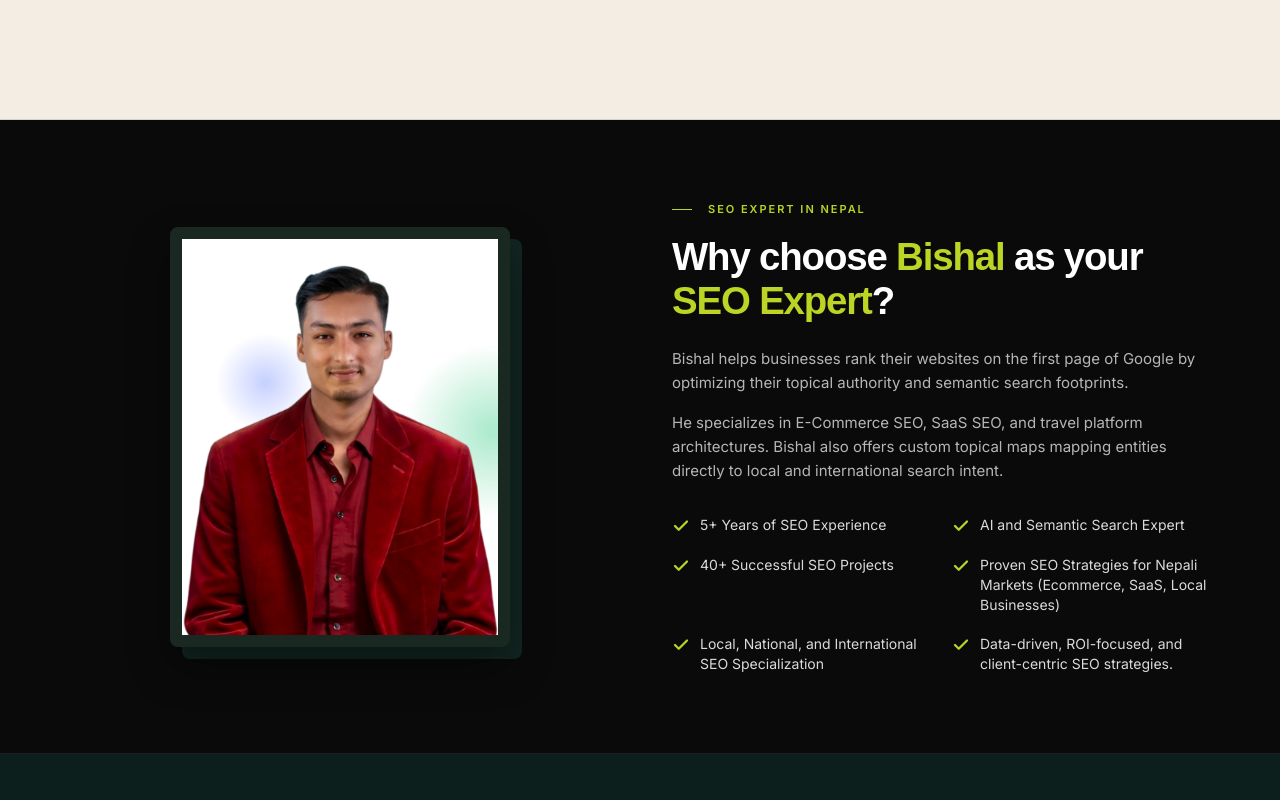
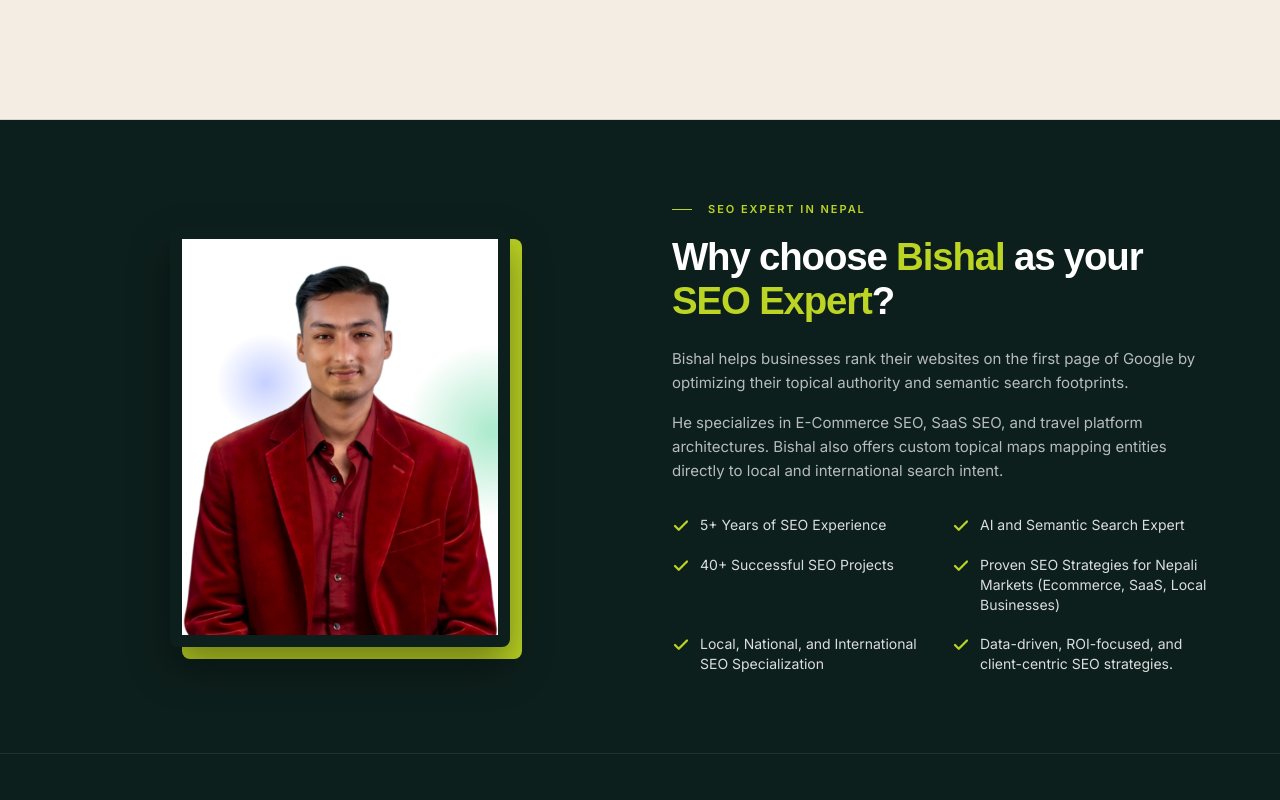
Before and after one commit to cartoonq474-cloud/Bishal-oli, a Next.js app: page /seo-expert-nepal in a window 1280 px wide. Shown: the part 3420-4220 px from the top of the page. Built offline with nearby package versions, Linux system fonts and the light colour scheme; a web font is replaced by a local one.

Commit message:
style: use CSS variables for brand background and frame colors in the Why Choose profile section

```diff
--- a/src/app/seo-expert-nepal/page.js
+++ b/src/app/seo-expert-nepal/page.js
@@ -242,7 +242,7 @@ export default function SeoExpertNepal() {
       </section>
 
       {/* WHY CHOOSE BISHAL */}
-      <section className="section section--dark" aria-labelledby="whyChooseBishalHeading" style={{ padding: '80px 0', background: '#0a0a0a', borderBottom: '1px solid rgba(255,255,255,0.08)' }}>
+      <section className="section section--dark" aria-labelledby="whyChooseBishalHeading" style={{ padding: '80px 0', background: 'var(--black)', borderBottom: '1px solid rgba(255,255,255,0.08)' }}>
         <div className="container" style={{ display: 'grid', gridTemplateColumns: 'repeat(auto-fit, minmax(320px, 1fr))', gap: 'var(--s8)', alignItems: 'center' }}>
           {/* Left: Framed Image */}
           <div style={{ position: 'relative', width: '100%', display: 'flex', justifyContent: 'center', minHeight: '440px', alignItems: 'center' }}>
@@ -252,7 +252,7 @@ export default function SeoExpertNepal() {
               width: '100%',
               maxWidth: '340px',
               height: '420px',
-              background: '#122622',
+              background: 'var(--lime)',
               borderRadius: '8px',
               transform: 'translate(12px, 12px)',
               zIndex: 1
@@ -266,7 +266,7 @@ export default function SeoExpertNepal() {
               maxWidth: '340px',
               height: '420px',
               background: '#ffffff',
-              border: '12px solid #1a2822',
+              border: '12px solid var(--black)',
               borderRadius: '8px',
               overflow: 'hidden',
               boxShadow: '0 20px 40px rgba(0,0,0,0.4)'
```
